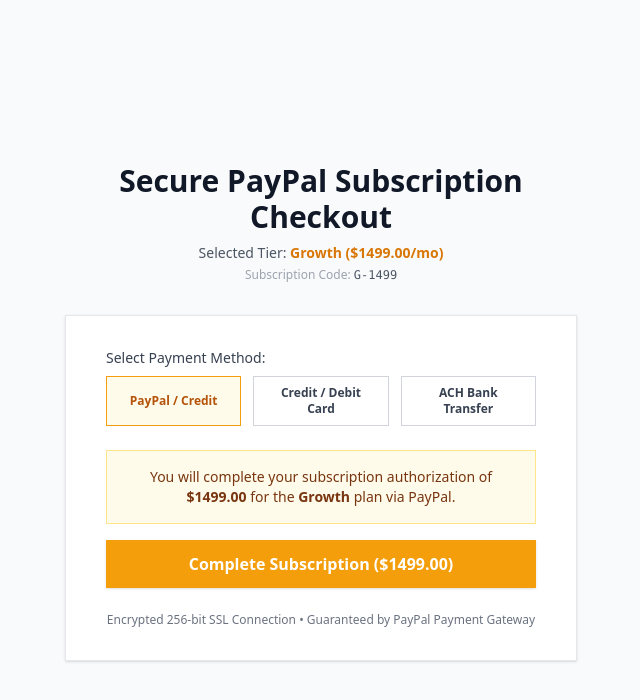
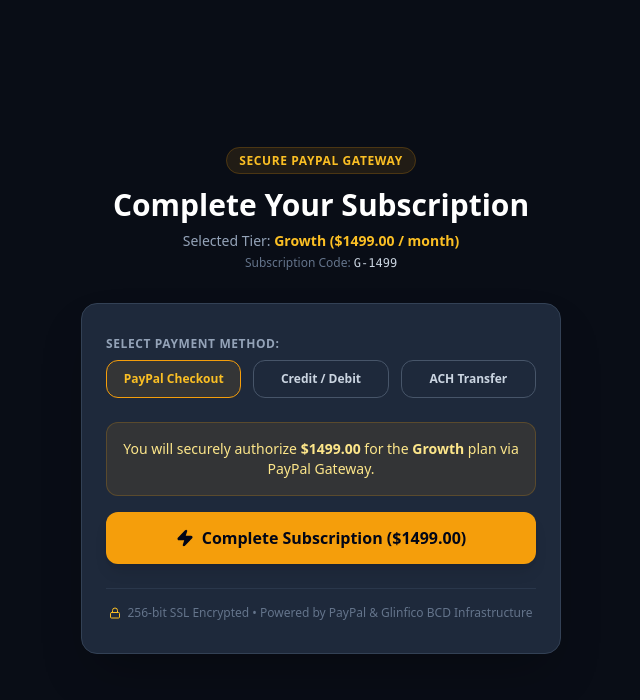
Before and after one commit to glinfico/ai-powered-funding-BaaS, a React (Vite) app: page /checkout in a window 1280 px wide. Shown: the top 700 px of the page, without its empty margins (319-959 px from the left). Built offline with nearby package versions, Linux system fonts and the light colour scheme; no server answers.

Commit message:
fix: update PaypalCheckout state handling and success flow to unlock 100% broker commission tier

```diff
--- a/src/pages/PaypalCheckout.jsx
+++ b/src/pages/PaypalCheckout.jsx
@@ -1,5 +1,6 @@
 import React, { useState } from "react";
 import { useNavigate, useSearchParams } from "react-router-dom";
+import { ShieldCheck, CheckCircle2, Zap, ArrowRight, Lock } from "lucide-react";
 
 export default function PaypalCheckout() {
   const navigate = useNavigate();
@@ -17,71 +18,80 @@
     e.preventDefault();
     setLoading(true);
     setTimeout(() => {
+      // Store subscription activation state to unlock 100% broker commission tier platform-wide
       localStorage.setItem("glinfico_broker_subscribed", "true");
       localStorage.setItem("glinfico_active_tier", planName);
       localStorage.setItem("glinfico_sub_code", code);
+      localStorage.setItem("glinfico_billing_cycle", billing);
+      localStorage.setItem("glinfico_subscribed_at", new Date().toISOString());
 
       setLoading(false);
       setSuccess(true);
-    }, 1200);
+    }, 1400);
   };
 
   return (
-    <div className="min-h-screen bg-gray-50 flex flex-col justify-center py-12 sm:px-6 lg:px-8">
-      <div className="sm:mx-auto sm:w-full sm:max-w-md">
-        <h2 className="mt-6 text-center text-3xl font-extrabold text-gray-900">
-          Secure PayPal Subscription Checkout
+    <div className="min-h-screen bg-[#090d16] text-white flex flex-col justify-center py-12 sm:px-6 lg:px-8">
+      <div className="sm:mx-auto sm:w-full sm:max-w-md text-center">
+        <span className="bg-amber-500/10 text-amber-400 px-3 py-1 rounded-full text-xs font-bold uppercase tracking-wider border border-amber-500/20">
+          Secure PayPal Gateway
+        </span>
+        <h2 className="mt-4 text-3xl font-extrabold text-white">
+          Complete Your Subscription
         </h2>
-        <p className="mt-2 text-center text-sm text-gray-600">
-          Selected Tier: <span className="font-semibold text-amber-600">{planName} (${amount}/{billing === "annual" ? "yr" : "mo"})</span>
+        <p className="mt-2 text-sm text-slate-400">
+          Selected Tier: <span className="font-bold text-amber-400">{planName} (${amount} / {billing === "annual" ? "year" : "month"})</span>
         </p>
         {code && (
-          <p className="text-center text-xs text-gray-400 mt-1">
-            Subscription Code: <span className="font-mono text-gray-600">{code}</span>
+          <p className="text-xs text-slate-500 mt-1">
+            Subscription Code: <span className="font-mono text-slate-300">{code}</span>
           </p>
         )}
       </div>
 
-      <div className="mt-8 sm:mx-auto sm:w-full sm:max-w-lg">
-        <div className="bg-white py-8 px-4 shadow sm:rounded-lg sm:px-10 border border-gray-200">
+      <div className="mt-8 sm:mx-auto sm:w-full sm:max-w-lg px-4">
+        <div className="bg-[#1e293b] py-8 px-6 shadow-2xl rounded-2xl border border-slate-700">
 
           <div className="mb-6">
-            <label className="block text-sm font-medium text-gray-700 mb-2">Select Payment Method:</label>
+            <label className="block text-xs font-semibold text-slate-400 uppercase tracking-wider mb-2">Select Payment Method:</label>
             <div className="grid grid-cols-3 gap-3">
               <button
                 type="button"
                 onClick={() => setPaymentMethod("paypal")}
-                className={`py-2 px-3 text-xs font-semibold rounded-md border ${paymentMethod === "paypal" ? "border-amber-500 bg-amber-50 text-amber-700" : "border-gray-300 text-gray-700 hover:bg-gray-50"}`}
+                className={`py-2.5 px-3 text-xs font-bold rounded-xl border transition ${paymentMethod === "paypal" ? "border-amber-500 bg-amber-500/10 text-amber-400" : "border-slate-600 text-slate-300 hover:bg-slate-800"}`}
               >
-                PayPal / Credit
+                PayPal Checkout
               </button>
               <button
                 type="button"
                 onClick={() => setPaymentMethod("card")}
-                className={`py-2 px-3 text-xs font-semibold rounded-md border ${paymentMethod === "card" ? "border-amber-500 bg-amber-50 text-amber-700" : "border-gray-300 text-gray-700 hover:bg-gray-50"}`}
+                className={`py-2.5 px-3 text-xs font-bold rounded-xl border transition ${paymentMethod === "card" ? "border-amber-500 bg-amber-500/10 text-amber-400" : "border-slate-600 text-slate-300 hover:bg-slate-800"}`}
               >
-                Credit / Debit Card
+                Credit / Debit
               </button>
               <button
                 type="button"
                 onClick={() => setPaymentMethod("ach")}
-                className={`py-2 px-3 text-xs font-semibold rounded-md border ${paymentMethod === "ach" ? "border-amber-500 bg-amber-50 text-amber-700" : "border-gray-300 text-gray-700 hover:bg-gray-50"}`}
+                className={`py-2.5 px-3 text-xs font-bold rounded-xl border transition ${paymentMethod === "ach" ? "border-amber-500 bg-amber-500/10 text-amber-400" : "border-slate-600 text-slate-300 hover:bg-slate-800"}`}
               >
-                ACH Bank Transfer
+                ACH Transfer
               </button>
             </div>
           </div>
 
           {success ? (
-            <div className="p-4 bg-green-50 border border-green-200 text-green-700 rounded-lg text-center">
-              <h3 className="font-bold text-lg">Subscription Active!</h3>
-              <p className="text-sm mt-1">Your PayPal transaction for the <strong>{planName}</strong> plan (${amount}) is verified.</p>
-              <p className="text-xs text-green-600 mt-1">100% Broker Commission Tier Unlocked.</p>
+            <div className="p-6 bg-emerald-950/40 border border-emerald-500/30 text-emerald-300 rounded-xl text-center space-y-3">
+              <CheckCircle2 className="mx-auto h-12 w-12 text-emerald-400" />
+              <h3 className="font-extrabold text-xl text-white">Subscription Active & Verified!</h3>
+              <p className="text-sm text-slate-300">Your PayPal transaction for the <strong>{planName}</strong> plan (${amount}) has been successfully processed.</p>
+              <div className="p-3 bg-emerald-500/10 border border-emerald-500/20 rounded-lg text-xs font-bold text-emerald-400 uppercase tracking-wide">
+                🎉 100% Broker Commission Tier Unlocked Platform-Wide
+              </div>
               <button
                 onClick={() => navigate("/portal")}
-                className="mt-4 inline-block px-6 py-2 bg-green-600 text-white font-medium rounded-lg hover:bg-green-700 transition"
+                className="mt-2 w-full py-3 px-6 bg-emerald-600 hover:bg-emerald-500 text-white font-bold rounded-xl shadow-lg transition flex justify-center items-center gap-2"
               >
-                Go to Portal Hub →
+                Go to Portal Hub <ArrowRight size={16} />
               </button>
             </div>
           ) : (
@@ -89,17 +99,17 @@
               {paymentMethod === "card" && (
                 <>
                   <div>
-                    <label className="block text-xs font-medium text-gray-700">Card Number (CC/DC)</label>
-                    <input type="text" required placeholder="Card number" className="mt-1 w-full border rounded p-2 text-sm border-gray-300" />
+                    <label className="block text-xs font-medium text-slate-300 mb-1">Card Number</label>
+                    <input type="text" required placeholder="4242 •••• •••• 4242" className="w-full bg-[#0f172a] border border-slate-700 rounded-xl p-3 text-sm text-white placeholder-slate-500 focus:outline-none focus:border-amber-500" />
                   </div>
-                  <div className="grid grid-cols-2 gap-2">
+                  <div className="grid grid-cols-2 gap-3">
                     <div>
-                      <label className="block text-xs font-medium text-gray-700">Expiry Date</label>
-                      <input type="text" required placeholder="MM/YY" className="mt-1 w-full border rounded p-2 text-sm border-gray-300" />
+                      <label className="block text-xs font-medium text-slate-300 mb-1">Expiration</label>
+                      <input type="text" required placeholder="MM/YY" className="w-full bg-[#0f172a] border border-slate-700 rounded-xl p-3 text-sm text-white placeholder-slate-500 focus:outline-none focus:border-amber-500" />
                     </div>
                     <div>
-                      <label className="block text-xs font-medium text-gray-700">CVV</label>
-                      <input type="text" required placeholder="123" className="mt-1 w-full border rounded p-2 text-sm border-gray-300" />
+                      <label className="block text-xs font-medium text-slate-300 mb-1">CVV Security Code</label>
+                      <input type="text" required placeholder="123" className="w-full bg-[#0f172a] border border-slate-700 rounded-xl p-3 text-sm text-white placeholder-slate-500 focus:outline-none focus:border-amber-500" />
                     </div>
                   </div>
                 </>
@@ -108,34 +118,35 @@
               {paymentMethod === "ach" && (
                 <>
                   <div>
-                    <label className="block text-xs font-medium text-gray-700">Bank Routing Number</label>
-                    <input type="text" required placeholder="Enter routing" className="mt-1 w-full border rounded p-2 text-sm border-gray-300" />
+                    <label className="block text-xs font-medium text-slate-300 mb-1">Bank Routing Number (ABA)</label>
+                    <input type="text" required placeholder="9 digits" className="w-full bg-[#0f172a] border border-slate-700 rounded-xl p-3 text-sm text-white placeholder-slate-500 focus:outline-none focus:border-amber-500" />
                   </div>
                   <div>
-                    <label className="block text-xs font-medium text-gray-700">Account Number</label>
-                    <input type="text" required placeholder="Enter account" className="mt-1 w-full border rounded p-2 text-sm border-gray-300" />
+                    <label className="block text-xs font-medium text-slate-300 mb-1">Checking Account Number</label>
+                    <input type="text" required placeholder="Account number" className="w-full bg-[#0f172a] border border-slate-700 rounded-xl p-3 text-sm text-white placeholder-slate-500 focus:outline-none focus:border-amber-500" />
                   </div>
                 </>
               )}
 
               {paymentMethod === "paypal" && (
-                <div className="p-4 bg-amber-50 border border-amber-200 text-amber-900 rounded-lg text-sm text-center">
-                  You will complete your subscription authorization of <strong>${amount}</strong> for the <strong>{planName}</strong> plan via PayPal.
+                <div className="p-4 bg-amber-500/10 border border-amber-500/20 text-amber-200 rounded-xl text-sm text-center">
+                  You will securely authorize <strong>${amount}</strong> for the <strong>{planName}</strong> plan via PayPal Gateway.
                 </div>
               )}
 
               <button
                 type="submit"
                 disabled={loading}
-                className="w-full py-3 px-4 bg-amber-500 hover:bg-amber-600 text-white font-semibold rounded-lg shadow transition flex justify-center items-center"
+                className="w-full py-3.5 px-4 bg-amber-500 hover:bg-amber-600 text-slate-950 font-extrabold rounded-xl shadow-lg transition flex justify-center items-center gap-2 cursor-pointer disabled:opacity-50"
               >
-                {loading ? "Authorizing via PayPal..." : `Complete Subscription ($${amount})`}
+                <Zap size={18} fill="#020617" />
+                {loading ? "Processing Secure Authorization..." : `Complete Subscription ($${amount})`}
               </button>
             </form>
           )}
 
-          <div className="mt-6 text-center text-xs text-gray-500">
-            Encrypted 256-bit SSL Connection • Guaranteed by PayPal Payment Gateway
+          <div className="mt-6 pt-4 border-t border-slate-700/60 text-center text-xs text-slate-500 flex items-center justify-center gap-1.5">
+            <Lock size={12} className="text-amber-400" /> 256-bit SSL Encrypted • Powered by PayPal & Glinfico BCD Infrastructure
           </div>
         </div>
       </div>
```
